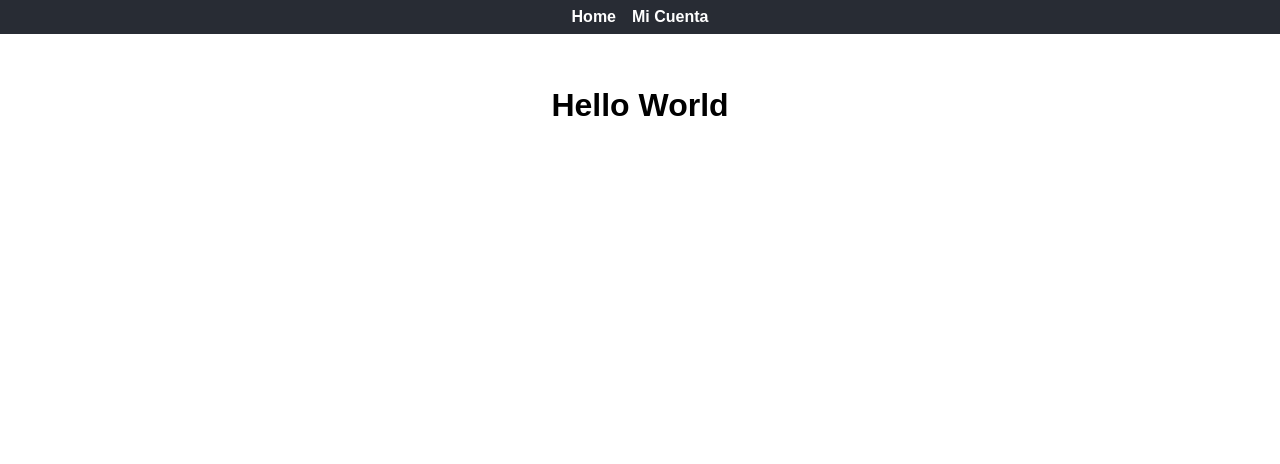
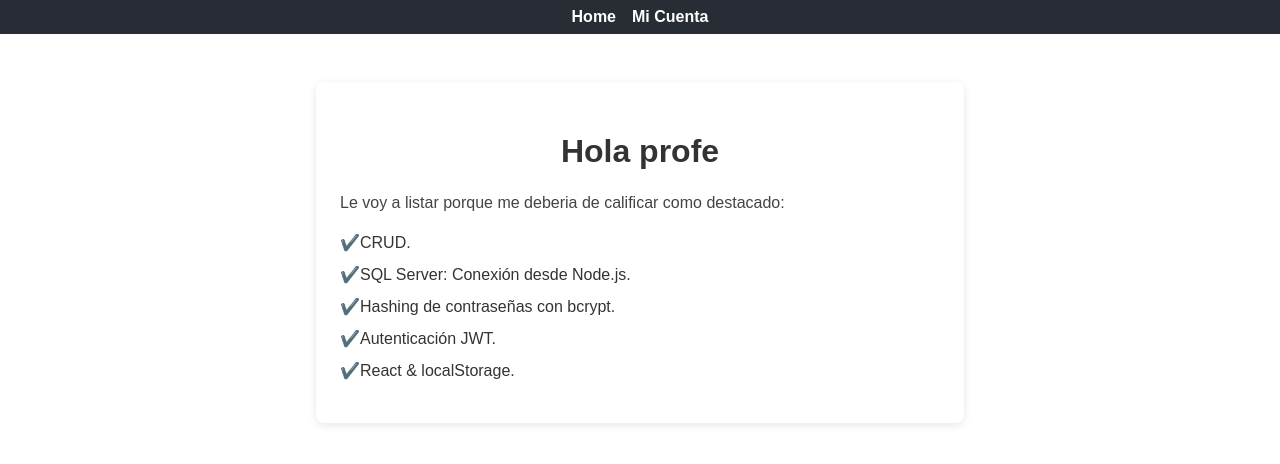
Before and after one commit to HUG0L0ZAN0/Frontend-PracticaFinal, a React (Create React App) app: page / in a window 1280 px wide. Shown: the top 464 px of the page. Built offline with nearby package versions, Linux system fonts and the light colour scheme; sample sign-in values are in the browser's storage.

Commit message:
homepage

```diff
--- /dev/null
+++ b/src/components/HomePage.css
@@ -0,0 +1,52 @@
+.home-container {
+    max-width: 600px;
+    margin: 3rem auto;
+    padding: 1.5rem;
+    background: #ffffff;
+    border-radius: 8px;
+    box-shadow: 0 2px 8px rgba(0,0,0,0.1);
+    font-family: sans-serif;
+    line-height: 1.5;
+  }
+
+  .home-container h1 {
+    font-size: 2rem;
+    margin-bottom: 1rem;
+    color: #333;
+    text-align: center;
+  }
+
+  .home-container p {
+    margin: 1rem 0;
+    color: #444;
+  }
+
+  .home-container ul {
+    list-style: none;
+    padding: 0;
+    margin: 1rem 0;
+  }
+
+  .home-container li {
+    margin: 0.5rem 0;
+    padding-left: 1.25rem;
+    position: relative;
+    color: #333;
+  }
+
+  .home-container li::before {
+    content: '✔️';
+    position: absolute;
+    left: 0;
+  }
+
+  .home-container code {
+    background: #f4f4f4;
+    padding: 0.2rem 0.4rem;
+    border-radius: 4px;
+    font-family: monospace;
+  }
+
+  .home-container strong {
+    color: #007bff;
+  }
--- a/src/components/HomePage.js
+++ b/src/components/HomePage.js
@@ -1,10 +1,24 @@
-// src/components/HomePage.js
 import React from 'react';
+import './HomePage.css';
 
 export default function HomePage() {
   return (
-    <div style={{ padding: '2rem', textAlign: 'center' }}>
-      <h1>Hello World</h1>
+    <div className="home-container">
+      <h1>Hola profe</h1>
+
+      <p>
+        Le voy a listar porque me deberia de calificar como destacado:
+      </p>
+
+      <ul>
+        <li>CRUD.</li>
+        <li>SQL Server: Conexión desde Node.js.</li>
+        <li>Hashing de contraseñas con bcrypt.</li>
+        <li>Autenticación JWT.</li>
+        <li>React &amp; localStorage.</li>
+      </ul>
+
+
     </div>
   );
 }
```
